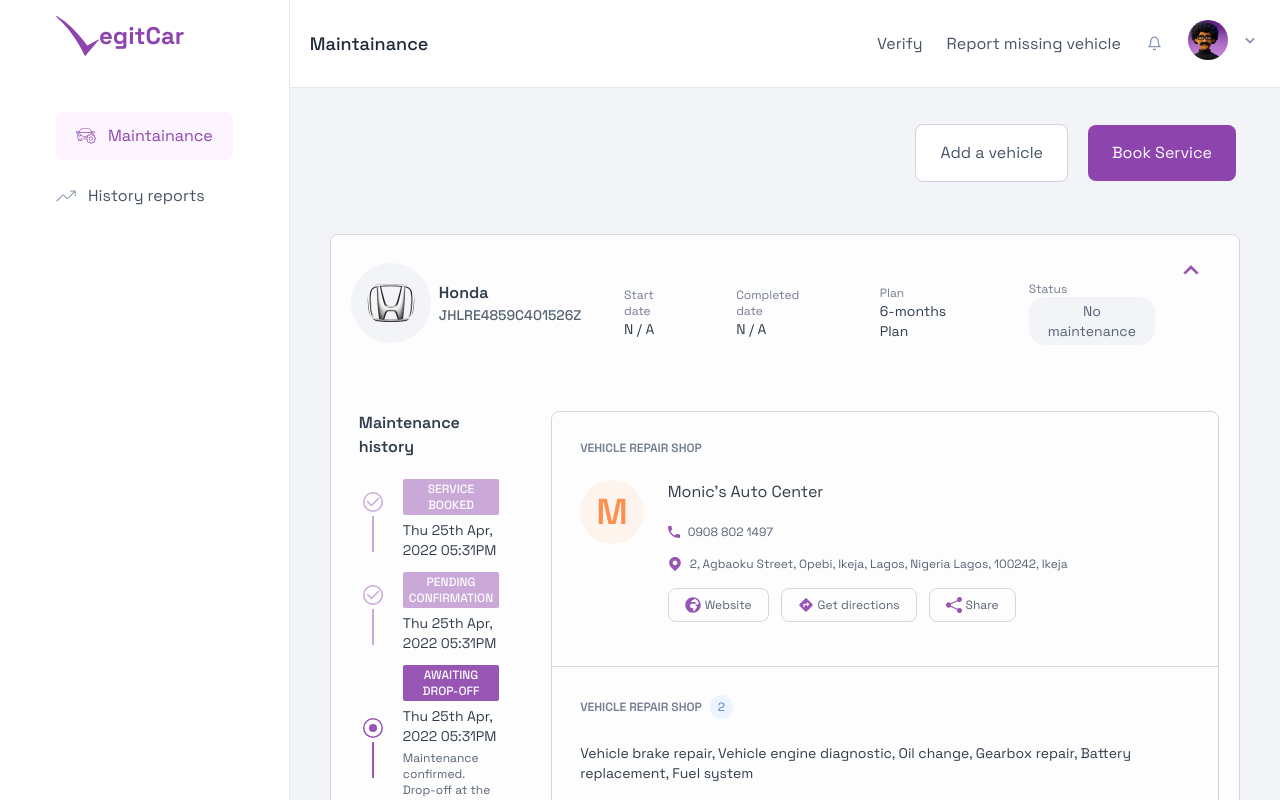
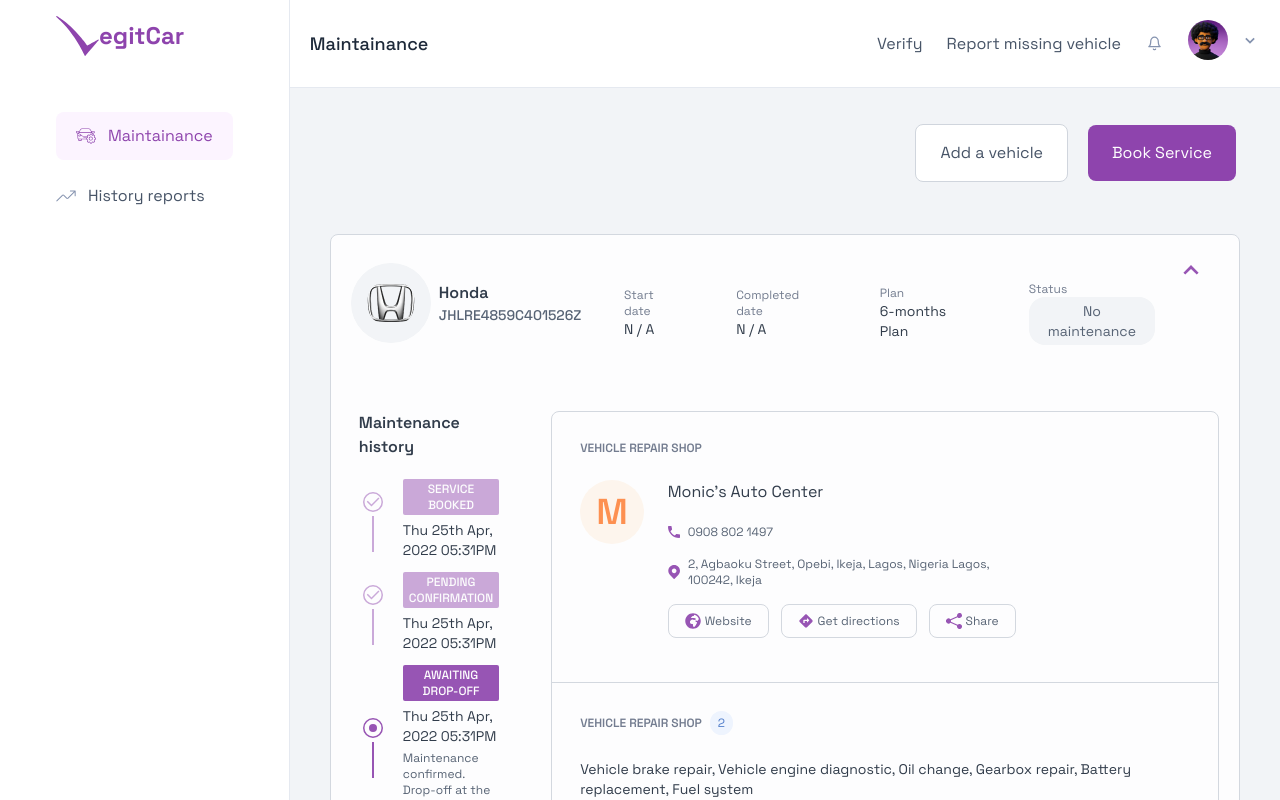
Before and after one commit to ntamiegbe/legitcar-next, a Next.js app: page /maintainance in a window 1280 px wide. Both pictures are taken after a click on the icon 1191 px from the left and 271 px from the top of the page. Shown: the top 800 px of the page. Built offline with nearby package versions, Linux system fonts and the light colour scheme.

Commit message:
Commit: chnages

```diff
--- a/src/components/VehicleDetails.js
+++ b/src/components/VehicleDetails.js
@@ -109,7 +109,7 @@
                                     <div className="bg-orangeOverlay rounded-full px-4 py-3 flex items-center justify-center">
                                         <p className='text-orange text-center font-semibold text-4xl'>M</p>
                                     </div>
-                                    <div className="w-[24rem] lg:w-auto px-4">
+                                    <div className="max-w-[24rem] lg:w-auto px-4">
                                         <p className='text-start text-primary text-base font-normal mb-5'>{repairShop}</p>
                                         <div className="flex items-center space-x-2 mb-4">
                                             <svg width="12" height="12" viewBox="0 0 12 12" fill="none" xmlns="http://www.w3.org/2000/svg">
```
